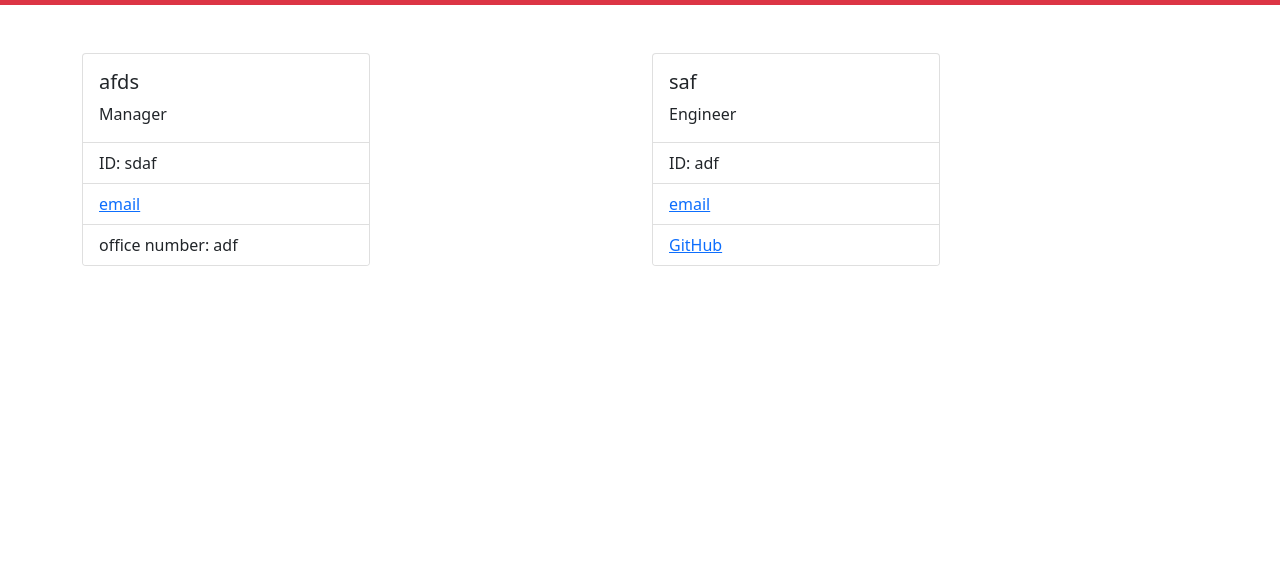
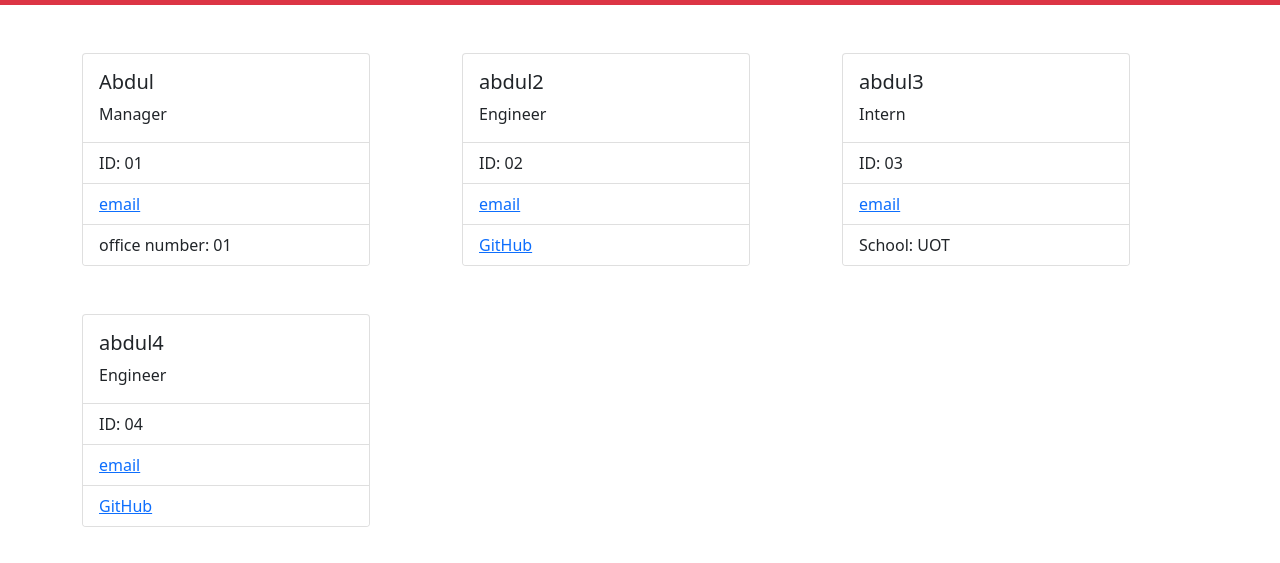
Before and after one commit to absk786/assignment8, a website: page output/index.html in a window 1280 px wide. Shown: the part 51-614 px from the top of the page. Drawn offline with nearby package versions, Linux system fonts and the light colour scheme.

Commit message:
final product

```diff
--- a/output/index.html
+++ b/output/index.html
@@ -23,13 +23,13 @@
 
                   <div class="card mb-5" style="width: 18rem;">
                     <div class="card-body">
-                      <h5 class="card-title">afds</h5>
+                      <h5 class="card-title">Abdul</h5>
                       <p class="card-text">Manager</p>
                     </div>
                     <ul class="list-group list-group-flush">
-                      <li class="list-group-item">ID: sdaf</li>
+                      <li class="list-group-item">ID: 01</li>
                       <li class="list-group-item"><a href="mailto:rehmank11@gmail.com" target="_blank">email</a></li>
-                      <li class="list-group-item"> office number: adf</li>
+                      <li class="list-group-item"> office number: 01</li>
                     </ul>
                   </div>
               </div>
@@ -39,13 +39,45 @@
 
                   <div class="card mb-5" style="width: 18rem;">
                     <div class="card-body">
-                      <h5 class="card-title">saf</h5>
+                      <h5 class="card-title">abdul2</h5>
                       <p class="card-text">Engineer</p>
                     </div>
                     <ul class="list-group list-group-flush">
-                      <li class="list-group-item">ID: adf</li>
-                      <li class="list-group-item"><a href="mailto:absk786" target="_blank">email</a></li>
-                      <li class="list-group-item"> <a href="https://github.com/ads" target="_blank">GitHub</a></li>
+                      <li class="list-group-item">ID: 02</li>
+                      <li class="list-group-item"><a href="mailto:rehmank11@gmail.com" target="_blank">email</a></li>
+                      <li class="list-group-item"> <a href="https://github.com/absk786" target="_blank">GitHub</a></li>
+                    </ul>
+                  </div>
+              </div>
+
+
+       <div class="col">
+
+                  <div class="card mb-5" style="width: 18rem;">
+                    <div class="card-body">
+                      <h5 class="card-title">abdul3</h5>
+                      <p class="card-text">Intern</p>
+                    </div>
+                    <ul class="list-group list-group-flush">
+                      <li class="list-group-item">ID: 03</li>
+                      <li class="list-group-item"><a href="mailto:rehmank11@gmail.com" target="_blank">email</a></li>
+                      <li class="list-group-item"> School: UOT</li>
+                    </ul>
+                  </div>
+              </div>
+
+
+       <div class="col">
+
+                  <div class="card mb-5" style="width: 18rem;">
+                    <div class="card-body">
+                      <h5 class="card-title">abdul4</h5>
+                      <p class="card-text">Engineer</p>
+                    </div>
+                    <ul class="list-group list-group-flush">
+                      <li class="list-group-item">ID: 04</li>
+                      <li class="list-group-item"><a href="mailto:rehmank11@gmail.com" target="_blank">email</a></li>
+                      <li class="list-group-item"> <a href="https://github.com/absk786" target="_blank">GitHub</a></li>
                     </ul>
                   </div>
               </div>
```
